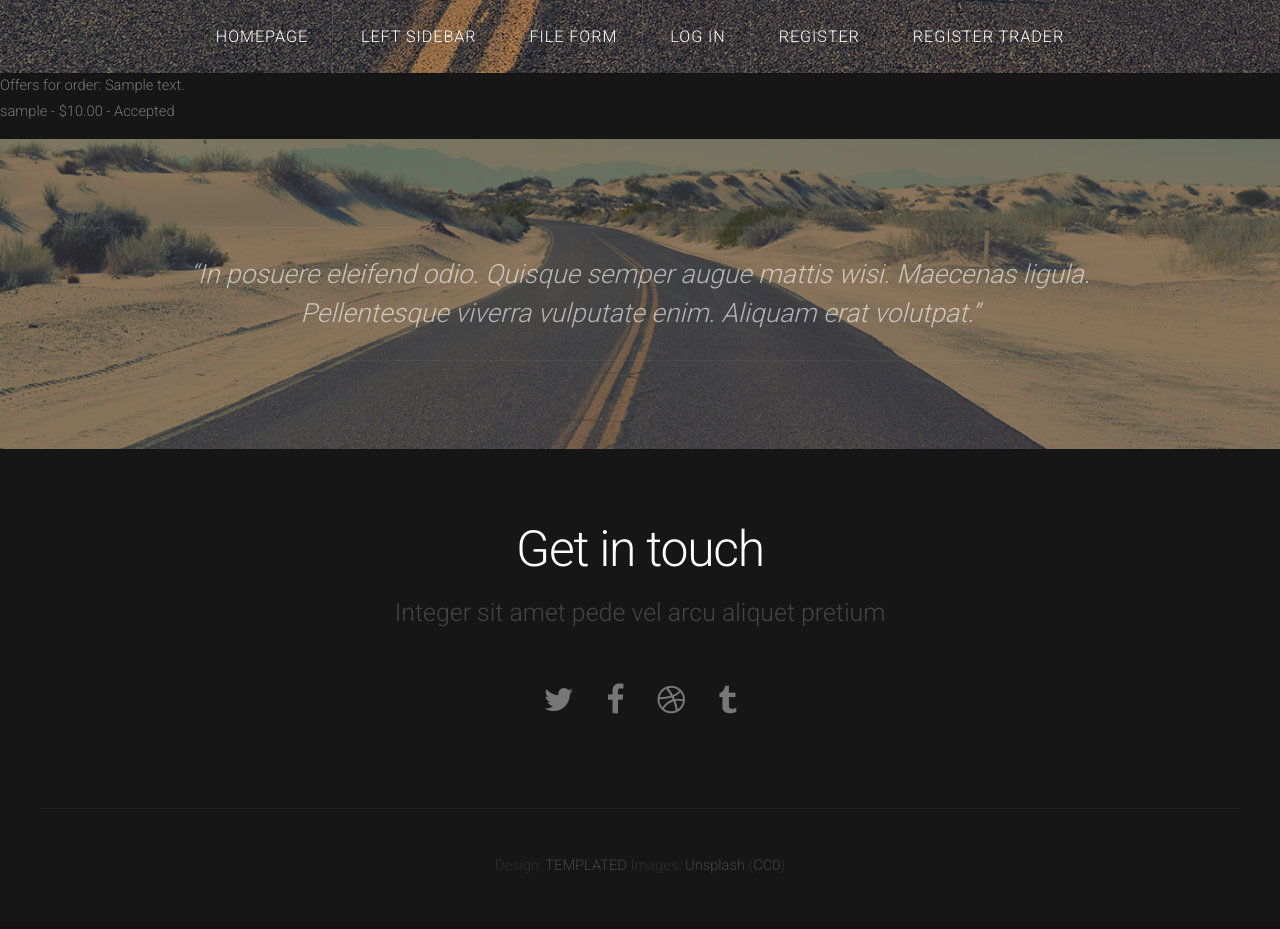
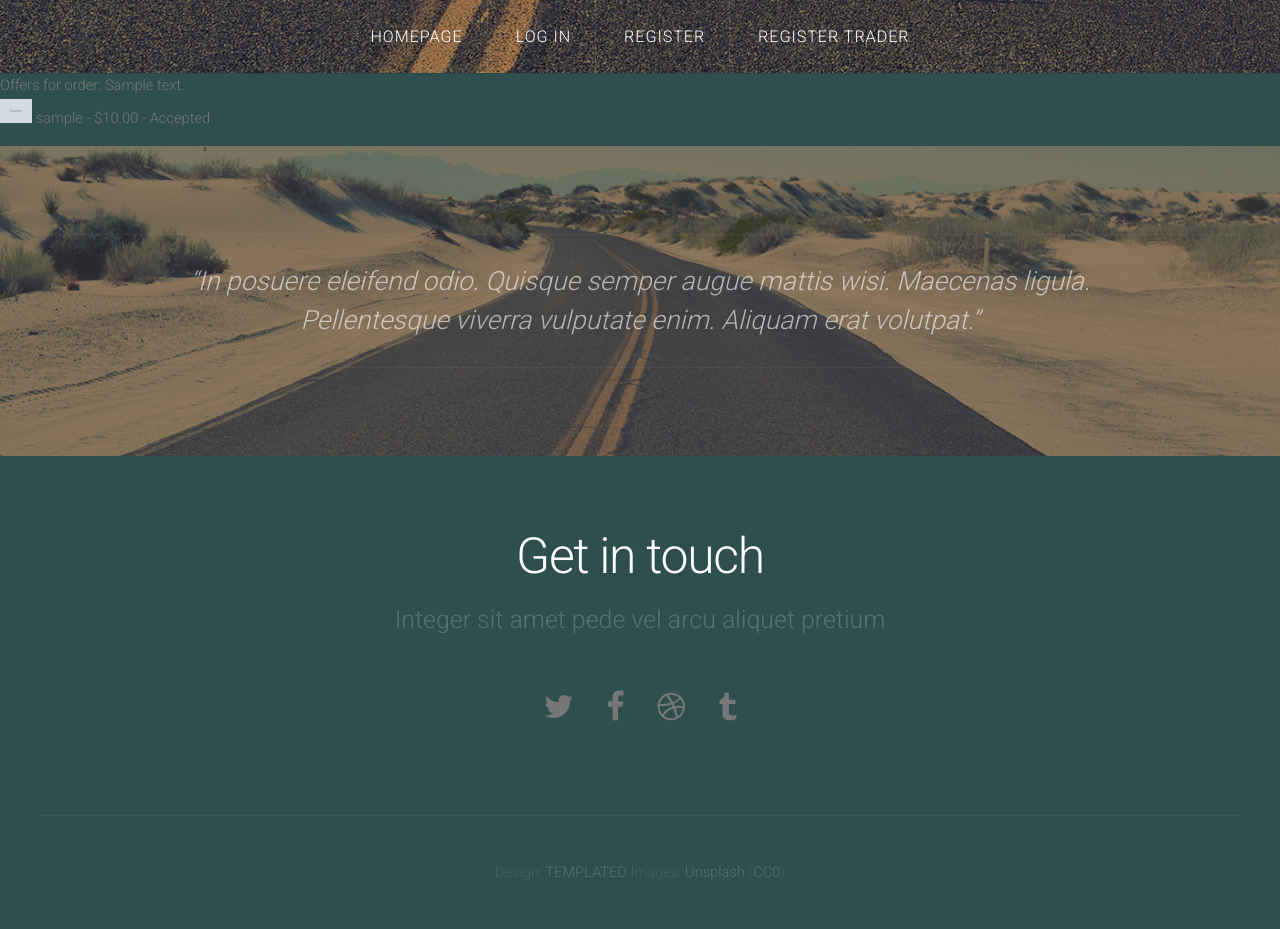
Before and after one commit to GSYankov/Autoworld, a Django app: page /orders/getoffers/1 in a window 1280 px wide. Before the commit the page ends 873 px from the top, so only its background shows below. Run offline with Django 3.2, Linux system fonts and the light colour scheme; tables that the repository leaves empty hold one stand-in row (values such as "Sample post"); grey boxes marked "Sample" are stand-in pictures; some libraries are stand-ins or nearby versions.

Commit message:
Base styling

```diff
--- /dev/null
+++ b/static/css/custom/common.css
@@ -0,0 +1,3 @@
+.avatar{
+    width: 2rem;
+}
--- a/static/css/style-desktop.css
+++ b/static/css/style-desktop.css
@@ -10,6 +10,7 @@
 
 	body
 	{
+		background: darkslategrey;
 	}
 
 	body,input,textarea,select
--- a/templates/orders/list-offers-by-order.html
+++ b/templates/orders/list-offers-by-order.html
@@ -1,4 +1,9 @@
 {% extends 'base.html' %}
+{% load static %}
+
+{% block head %}
+<link rel="stylesheet" href="{% static 'css/custom/common.css' %}" />
+{% endblock head %}
 
 {% block content %}
 <h1>Offers for order: {{ object_list.all.0 }}</h1>
@@ -6,10 +11,11 @@
     {% for offer in object_list %}
     <li>
         {% if offer.isAccepted %}
+        <img class="avatar" src="/media/{{ offer.trader.userprofile.profile_picture }}" />
             {{ offer.trader }} - ${{ offer.price }} - Accepted
         {% else %}
-            {{ offer.trader }} - ${{ offer.price }} -
-            <img src="/media/{{ offer.trader.userprofile.profile_picture }}" />
+        <img class="avatar" src="/media/{{ offer.trader.userprofile.profile_picture }}" />
+            {{ offer.trader }} - ${{ offer.price }}
             <form action="{% url 'accept offer' offer.id %}" method="POST">
                 {% csrf_token %}
                 <button type="submit">Accept</button>
--- a/templates/partials/nav.html
+++ b/templates/partials/nav.html
@@ -3,8 +3,8 @@
     <nav id="nav">
         <ul>
             <li><a href="{% url 'home' %}">Homepage</a></li>
-            <li><a href="{% url 'customer' %}">Left Sidebar</a></li>
-            <li class="active"><a href="{% url 'file-form' %}">File Form</a></li>
+            <!-- <li><a href="{% url 'customer' %}">Left Sidebar</a></li> -->
+            <!-- <li class="active"><a href="{% url 'file-form' %}">File Form</a></li> -->
             {% ifequal request.user.groups.all.0.name 'customer' %}
             <li><a href="{% url 'my orders customer' %}">My Orders</a></li>
 
```
Also changed, not shown: media/images/space-logo.png (added).
